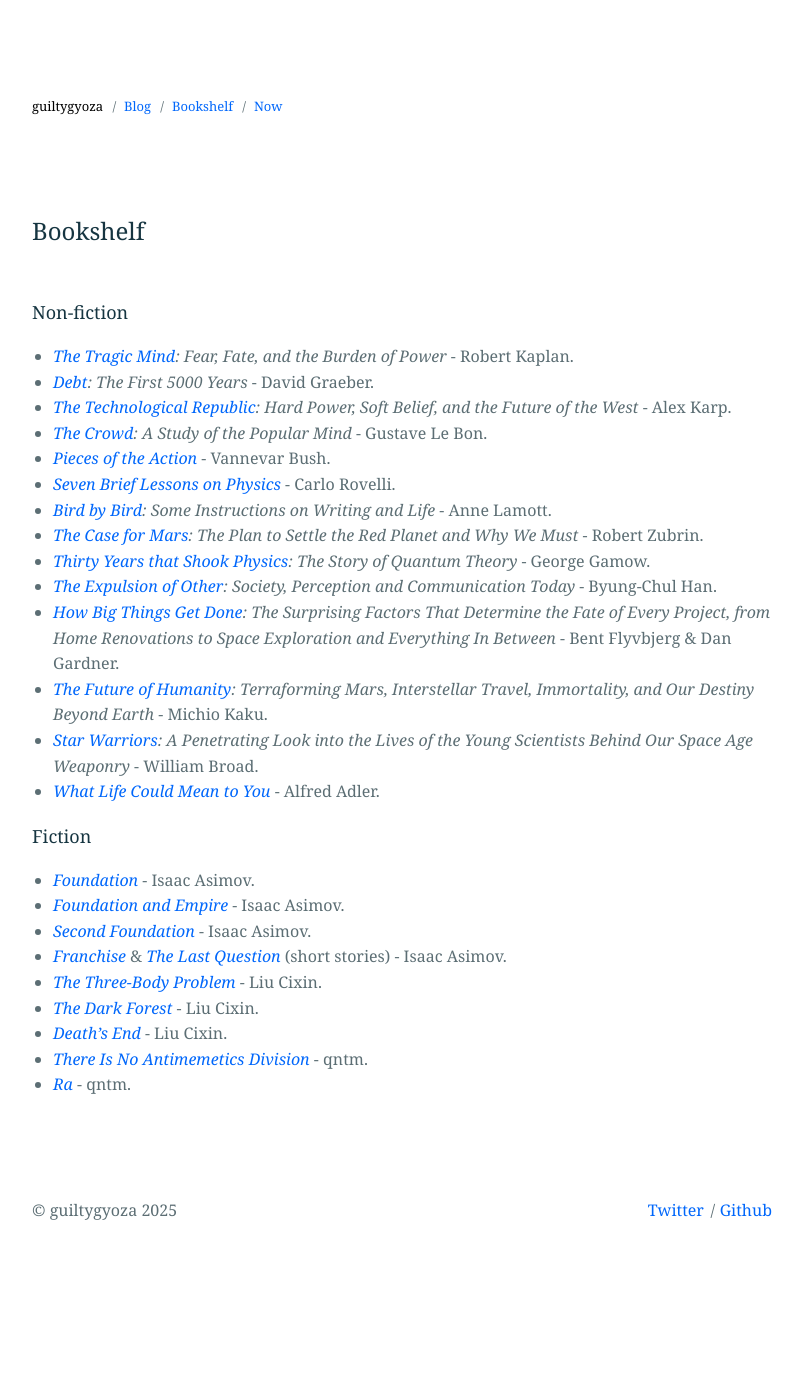
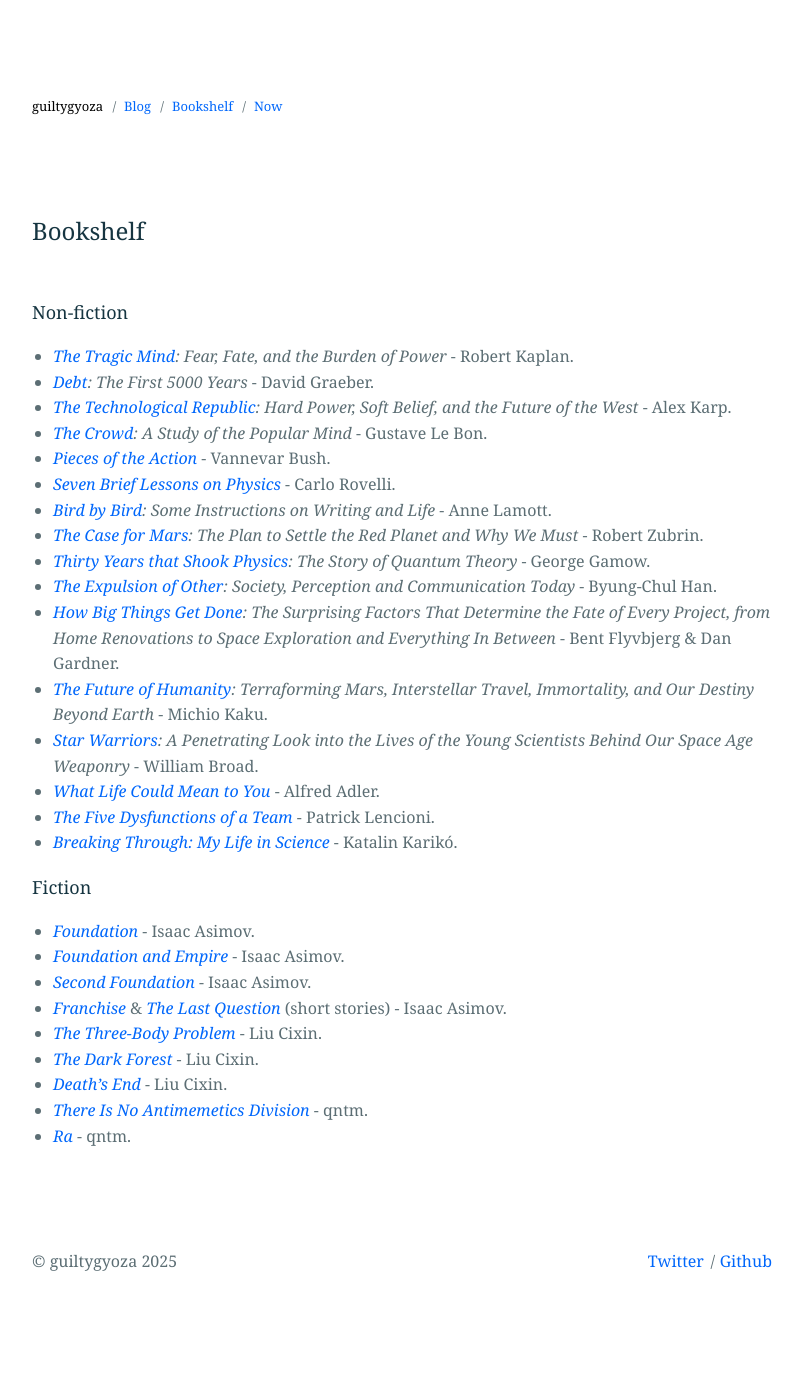
Before and after one commit to guiltygyoza/blog, a Jekyll site: the page built from _pages/bookshelf.markdown, in a window 1280 px wide. Shown: the whole page, without its empty margins (238-1041 px from the left). Built offline with Jekyll 4.4.1, drawn with Linux system fonts in a browser that asks for light colours; before the commit the page ends 1324 px from its top, so only the background shows below that.

Commit message:
add books

```diff
--- a/_pages/bookshelf.markdown
+++ b/_pages/bookshelf.markdown
@@ -19,6 +19,8 @@
 - *[The Future of Humanity](https://www.goodreads.com/book/show/36407347-the-future-of-humanity){:target="_blank"}: Terraforming Mars, Interstellar Travel, Immortality, and Our Destiny Beyond Earth* - Michio Kaku.
 - *[Star Warriors](https://www.goodreads.com/book/show/1007849.Star_Warriors){:target="_blank"}: A Penetrating Look into the Lives of the Young Scientists Behind Our Space Age Weaponry* - William Broad.
 - [*What Life Could Mean to You*](https://www.goodreads.com/book/show/6997679){:target="_blank"} - Alfred Adler.
+- [*The Five Dysfunctions of a Team*](https://www.goodreads.com/book/show/21343.The_Five_Dysfunctions_of_a_Team){:target="_blank"} - Patrick Lencioni.
+- [*Breaking Through: My Life in Science*](https://www.goodreads.com/book/show/123025953-breaking-through){:target="_blank"} - Katalin Karikó.
 
 ### Fiction
 - *[Foundation](https://www.goodreads.com/book/show/29579.Foundation){:target="_blank"}* - Isaac Asimov.
```
